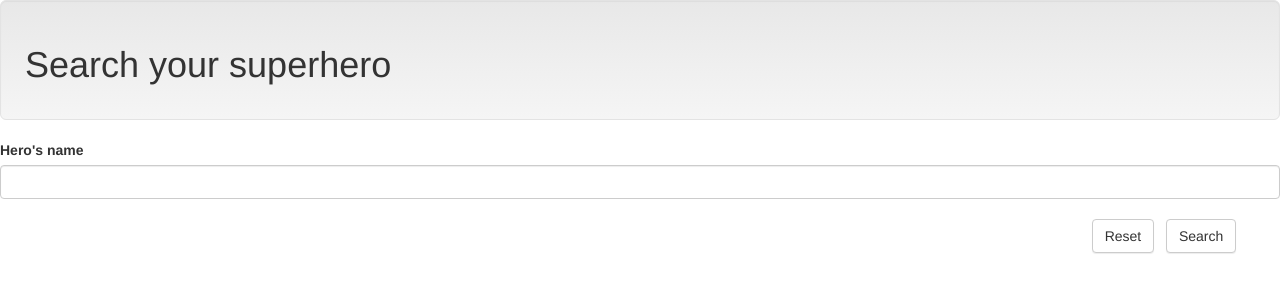
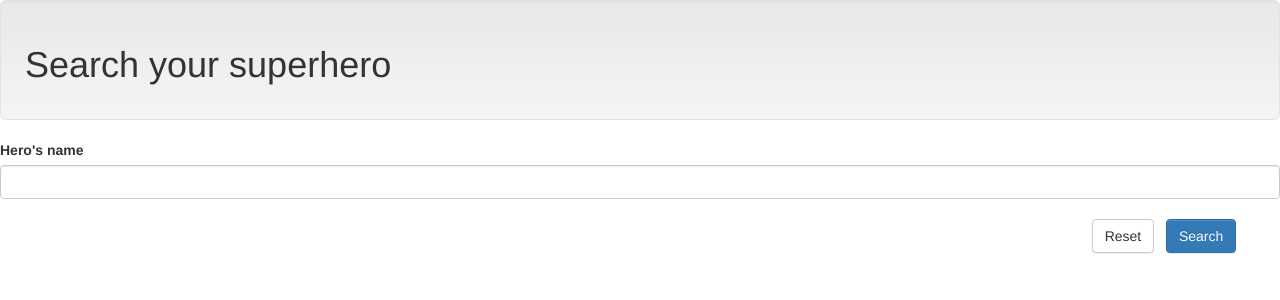
Before and after one commit to ardiadrianadri/basicCourse, an Angular app: page / in a window 1280 px wide. Shown: the top 300 px of the page. Built offline with nearby package versions, Linux system fonts and the light colour scheme.

Commit message:
section 3 008

```diff
--- a/src/app/button/button.component.html
+++ b/src/app/button/button.component.html
@@ -1 +1 @@
-<button type="button" class="btn btn-default"> {{title}} </button>
+<button type="button" class="btn" [ngClass]="type" > {{title}} </button>
--- a/src/app/button/button.component.ts
+++ b/src/app/button/button.component.ts
@@ -7,4 +7,7 @@ import { Component, Input } from '@angular/core';
 export class ButtonComponent {
     @Input()
     public title: string;
+
+    @Input()
+    public type: string;
 }
--- a/src/app/searchForm/searchForm.component.html
+++ b/src/app/searchForm/searchForm.component.html
@@ -15,7 +15,7 @@
 </div>
 <div class="row">
     <div class="col-xs-offset-10 col-xs-12">
-        <my-button [title]="titleReset"></my-button>&nbsp;&nbsp;
-        <my-button [title]="titleSearch"></my-button>
+        <my-button [title]="titleReset" [type]="'btn-default'"></my-button>&nbsp;&nbsp;
+        <my-button [title]="titleSearch" [type]="'btn-primary'"></my-button>
     </div>
 </div>
```
